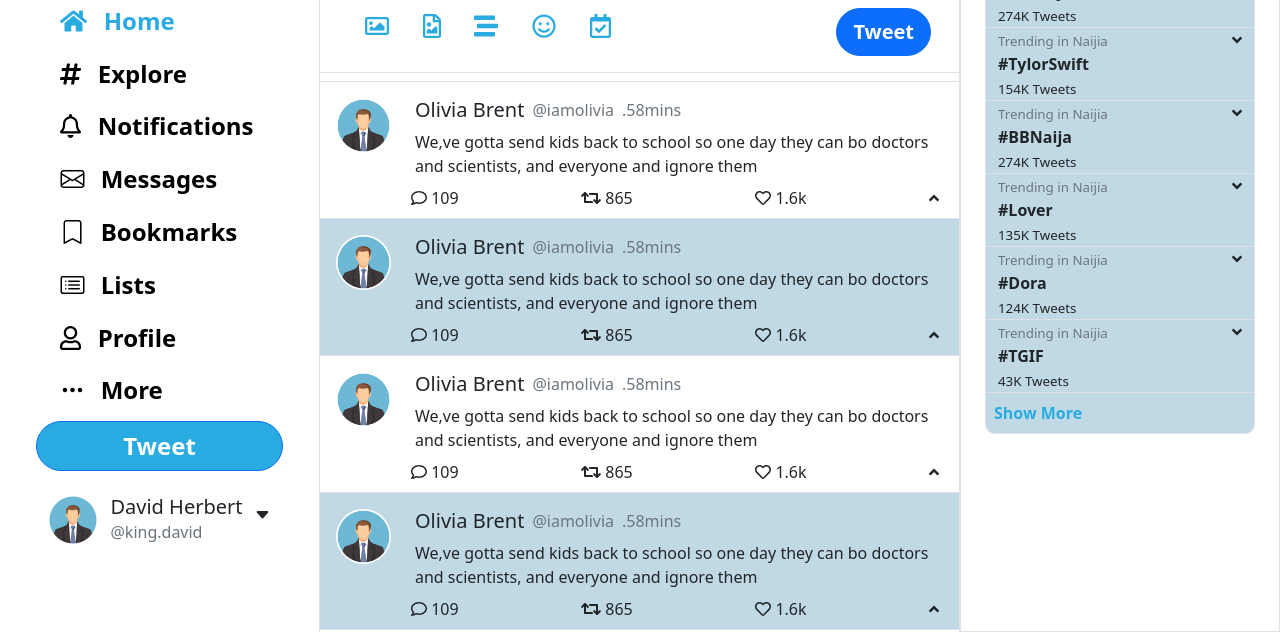
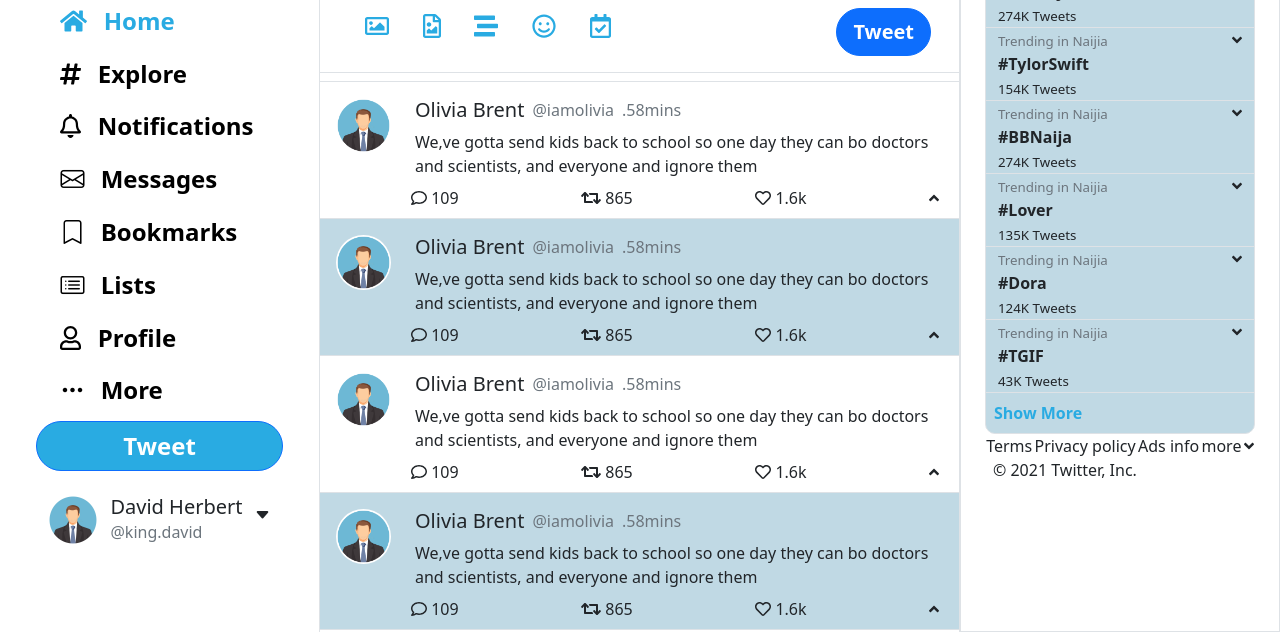
Before and after one commit to MuhammadSayemIjaz/Twitter-UI, a plain HTML site: page index.html in a window 1280 px wide. Shown: the part 168-800 px from the top of the page. Drawn offline with nearby package versions, Linux system fonts and the light colour scheme.

Commit message:
Create Footer

```diff
--- a/index.html
+++ b/index.html
@@ -436,6 +436,28 @@
     <span class="showMoreText fw-bold">Show More</span>
   </div>
   </div>
+  <div class="container">
+    <div class="container d-flex justify-content-around">
+      <div>
+        <span class="footerText">Terms</span>
+      </div>
+      <div>
+        <span class="footerText">Privacy policy</span>
+      </div>
+      <div>
+        <span class="footerText">Ads info</span>
+      </div>
+      <div>
+        <span class="footerText">more</span>
+      </div>
+      <div>
+        <i class="fas fa-angle-down trendIcons"></i>
+      </div>
+    </div>
+    <div class="container mx-2">
+      <span class="footerText">&copy 2021 Twitter, Inc.</span>
+    </div>
   </div>
+</div>
 </body>
 </html>
```
